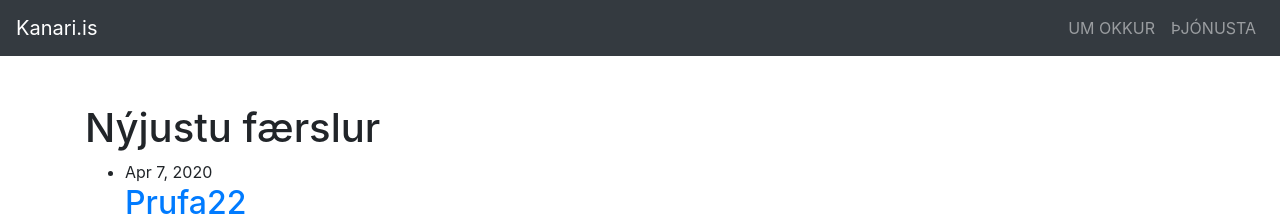
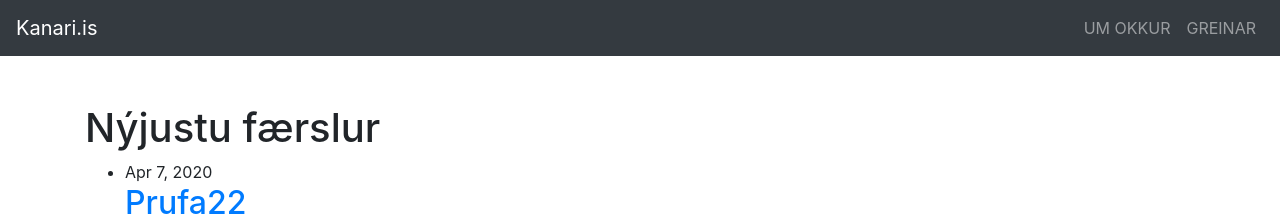
Before and after one commit to thorunnjons/kanari, a Jekyll site: the page built from index.md, in a window 1280 px wide. Shown: the top 216 px of the page. Built offline with Jekyll 4.4.1, drawn with Linux system fonts in a browser that asks for light colours.

Commit message:
Update from Forestry.io Thorunn Jonsdottir updated services.md

```diff
--- a/services.md
+++ b/services.md
@@ -1,7 +1,7 @@
 ---
 layout: page
-title: Þjónusta
-permalink: /services/
+title: Greinar
+permalink: "/greinar/"
+
 ---
-
 Þjónusta
```
Also changed, not shown: .forestry/front_matter/templates/blog-post.yml.
